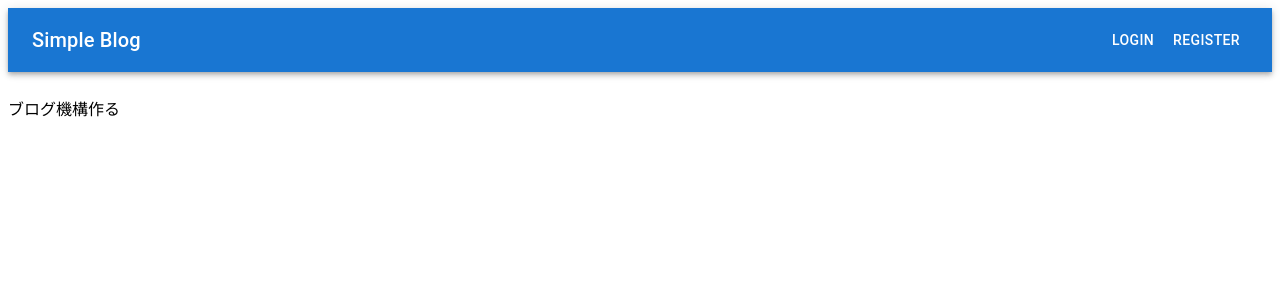
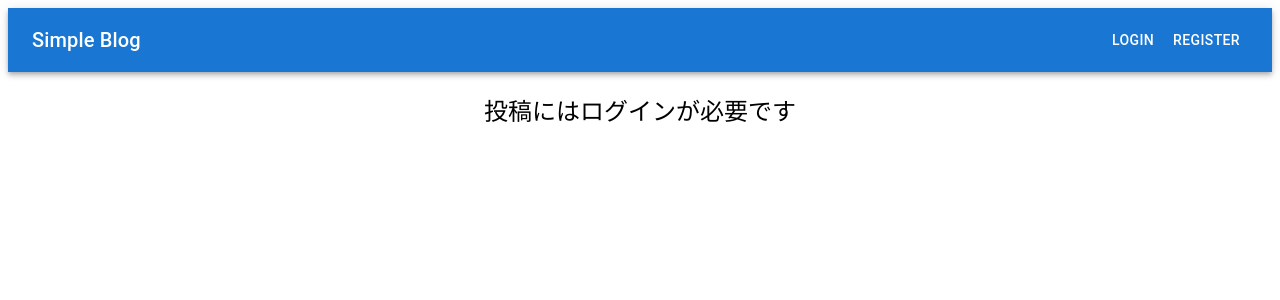
Before and after one commit to no-shin/simple_blog, a Next.js app: page /post in a window 1280 px wide. Shown: the top 300 px of the page. Built offline with nearby package versions, Linux system fonts and the light colour scheme; no server answers.

Commit message:
complete without public system by date

```diff
--- a/src/app/components/blogCard.tsx
+++ b/src/app/components/blogCard.tsx
@@ -10,7 +10,7 @@ type Props = {
 export default function BlogCard({ title, url, statement }: Props) {
   const distination: string = "/articles/" + url;
   return (
-    <Grid item xs={3} sx={{ height: 200 }}>
+    <Grid item xs={3} mb={3} sx={{ height: 200 }}>
       <Card sx={{ height: 200 }}>
         <CardContent sx={{ height: 110 }}>
           <Typography gutterBottom variant='h6' component="div">{title}</Typography>
--- a/src/app/post/page.tsx
+++ b/src/app/post/page.tsx
@@ -1,11 +1,78 @@
+'use client'
+
+import { Button, Grid, TextField, Typography } from "@mui/material";
 import Header from "..//components/header";
+import { useState, useEffect } from "react";
+import { onAuthStateChanged } from "firebase/auth";
+import { auth, db } from '../firebase/firebase';
+import { doc, setDoc, Timestamp } from "firebase/firestore";
+import { postDb } from "../type";
+import { useRouter } from "next/navigation";
+import NextLink from 'next/link';
 
 function post() {
+  const [title, setTitle] = useState("");
+  const [introText, setIntroText] = useState("");
+  const [bodyText, setBodyText] = useState("");
+  const [url, setUrl] = useState("");
+  const [loginNow, setLoginNow] = useState(false);
+  const router = useRouter();
+  useEffect(() => {
+    const unsubscribe = onAuthStateChanged(auth, (user) => {
+      if (user) {
+        setLoginNow(true);
+      } else {
+        setLoginNow(false);
+      }
+    });
+
+    return () => {
+      unsubscribe();
+    };
+  }, []);
+  function submit(): void {
+    const user = auth.currentUser;
+    let userEmail: string = "";
+    let userId: string = "";
+    if (user !== null) {
+      user.providerData.forEach((profile) => {
+        if (profile.email === null) userEmail = "";
+        else userEmail = profile.email;
+      });
+      if (user.uid !== null) userId = user.uid;
+    }
+    const data: postDb = {
+      title: title,
+      bodyText: bodyText,
+      introText: introText,
+      url: url,
+      publicTime: Timestamp.now(),
+      unPublicTime: Timestamp.now(),
+      postTime: Timestamp.now(),
+      userId: userId,
+      userName: userEmail,
+    }
+    setDoc(doc(db, "posts", url), data);
+    router.push("/articles/" + { url });
+  }
   return (
     <div>
       <Header />
-      <p>ブログ機構作る</p>
-    </div>
+      {loginNow ? (
+        <Grid container direction="column">
+          <Grid item><TextField onChange={(e) => { setTitle(e.target.value) }} label="title" sx={{ width: "60%", mb: 3 }} /></Grid>
+          <Grid item><TextField onChange={(e) => { setUrl(e.target.value) }} label="' /articles/'以降のユニークなurl" sx={{ width: "60%", mb: 3 }} /></Grid>
+          <Grid item><TextField onChange={(e) => { setIntroText(e.target.value) }} label="紹介文" sx={{ width: "80%", mb: 3 }} /></Grid>
+          <Grid item><TextField onChange={(e) => { setBodyText(e.target.value) }} sx={{ width: "80%", mb: 3 }} multiline rows={30} maxRows={200} label="本文" variant="outlined" /></Grid>
+          <Grid item><Button onClick={submit} variant="contained">post</Button></Grid>
+        </Grid>
+      ) : (
+        <div>
+          <Typography variant="h5" textAlign="center">投稿にはログインが必要です</Typography>
+        </div>
+      )
+      }
+    </div >
   );
 }
 
```
